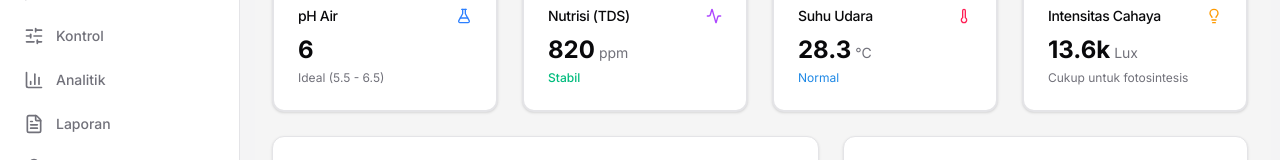
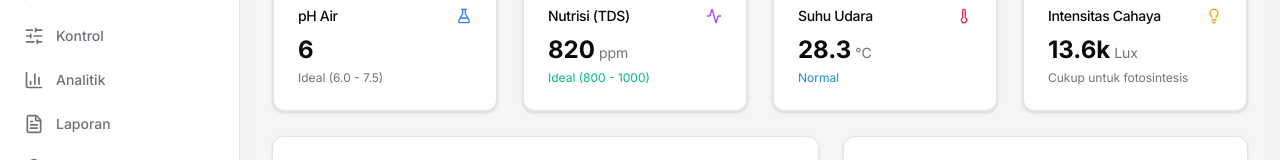
Before and after one commit to frumpfruit/plantelligence, a Next.js app: page / in a window 1280 px wide. Shown: the part 212-372 px from the top of the page. Built offline with nearby package versions, Linux system fonts and the light colour scheme.

Commit message:
fix: adjust TDS thresholds to 800-1000 ppm target range

```diff
--- a/src/app/(dashboard)/monitoring/page.tsx
+++ b/src/app/(dashboard)/monitoring/page.tsx
@@ -20,7 +20,7 @@ export default function MonitoringPage() {
 
   const sensors = [
     { title: "Sensor pH Air", val: data.ph, unit: "pH", icon: FlaskConical, color: "primary", target: 6.0, max: 14, status: data.ph < 5.5 ? "Critical" : data.ph < 6.0 ? "Warning" : "Normal" },
-    { title: "Sensor Nutrisi (TDS)", val: data.tds, unit: "ppm", icon: Activity, color: "warning", target: 800, max: 1000, status: data.tds < 400 ? "Critical" : data.tds < 600 ? "Warning" : "Normal" },
+    { title: "Sensor Nutrisi (TDS)", val: data.tds, unit: "ppm", icon: Activity, color: "warning", target: 800, max: 1000, status: data.tds < 600 ? "Critical" : data.tds < 800 ? "Warning" : "Normal" },
     { title: "Suhu Air", val: data.tempWater, unit: "°C", icon: Thermometer, color: "info", target: 24.0, max: 40, status: (data.tempWater < 23.5 || data.tempWater > 24.5) ? "Warning" : "Optimal" },
     { title: "Kelembaban Udara", val: data.humidity, unit: "%", icon: Droplets, color: "primary", status: data.humidity < 40 ? "Warning" : "Normal" },
     { title: "Suhu Ruangan", val: data.tempAir, unit: "°C", icon: Wind, color: "primary", status: data.tempAir > 32 ? "Critical" : data.tempAir > 30 ? "Warning" : "Normal" },
--- a/src/app/(dashboard)/page.tsx
+++ b/src/app/(dashboard)/page.tsx
@@ -46,9 +46,9 @@ export default function DashboardPage() {
 
   // Determine system status based on sensors
   const isWarningPh = data.ph < 6.0
-  const isCriticalTds = data.tds < 500
+  const isWarningTds = data.tds < 800
   const isWarningTemp = data.tempAir > 32 || data.tempWater < 23.5 || data.tempWater > 24.5
-  const isWarning = isWarningPh || isCriticalTds || isWarningTemp
+  const isWarning = isWarningPh || isWarningTds || isWarningTemp
 
   return (
     <div className="space-y-6">
@@ -101,7 +101,7 @@ export default function DashboardPage() {
               "text-xs mt-1 font-medium",
               isWarningPh ? "text-warning" : "text-muted-foreground font-normal"
             )}>
-              {isWarningPh ? "Terlalu Rendah!" : "Ideal (5.5 - 6.5)"}
+              {isWarningPh ? "Terlalu Rendah!" : "Ideal (6.0 - 7.5)"}
             </p>
           </CardContent>
         </Card>
@@ -109,13 +109,13 @@ export default function DashboardPage() {
         {/* TDS Card */}
         <Card className={cn(
           "hover:shadow-md transition-all duration-500 border-2",
-          isCriticalTds ? "border-destructive bg-destructive/5 shadow-destructive/5" : "hover:border-purple-200"
+          isWarningTds ? "border-warning bg-warning/5 shadow-warning/5" : "hover:border-purple-200"
         )}>
           <CardHeader className="flex flex-row items-center justify-between space-y-0 pb-2">
             <CardTitle className="text-sm font-medium">Nutrisi (TDS)</CardTitle>
             <Activity className={cn(
               "h-4 w-4 transition-all",
-              isCriticalTds ? "text-destructive animate-bounce" : "text-purple-500"
+              isWarningTds ? "text-warning animate-pulse" : "text-purple-500"
             )} />
           </CardHeader>
           <CardContent>
@@ -134,9 +134,9 @@ export default function DashboardPage() {
             </div>
             <p className={cn(
               "text-xs mt-1 font-medium",
-              isCriticalTds ? "text-destructive" : "text-emerald-500"
+              isWarningTds ? "text-warning" : "text-emerald-500 font-normal"
             )}>
-              {isCriticalTds ? "Perlu Tambah Nutrisi" : "Stabil"}
+              {isWarningTds ? "Kurang Nutrisi!" : "Ideal (800 - 1000)"}
             </p>
           </CardContent>
         </Card>
```
